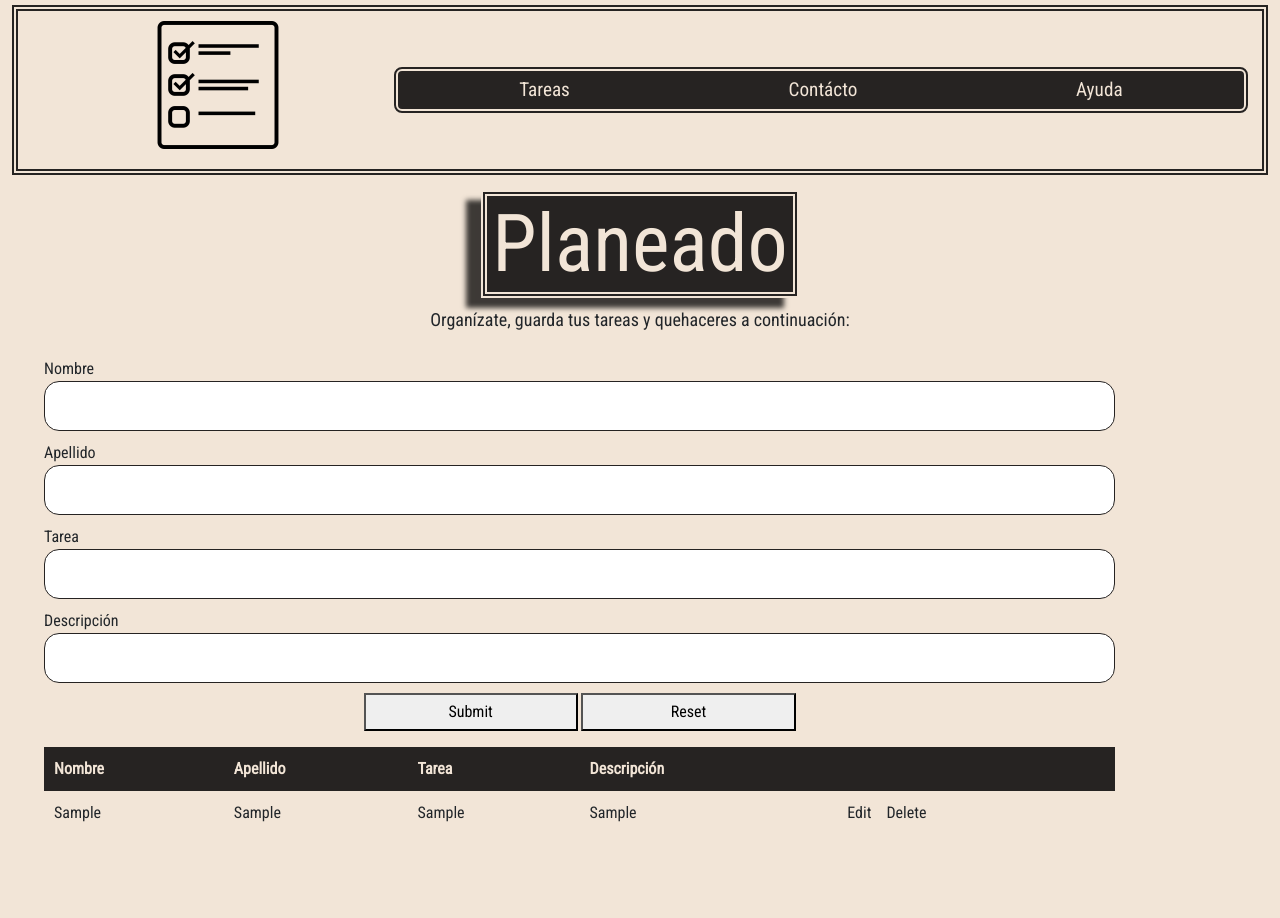
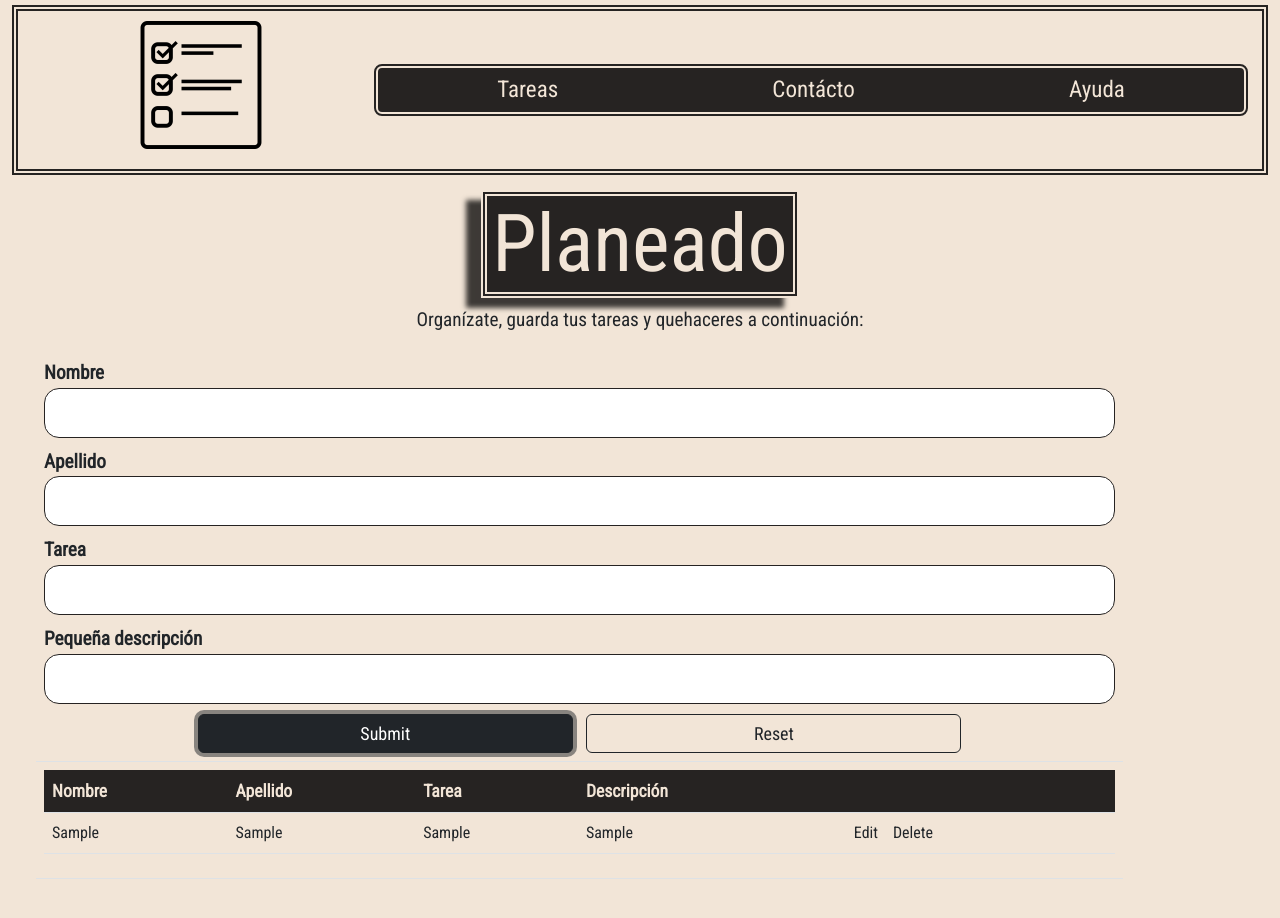
Before and after one commit to Franco-Odone/proyecto2M1BUDD, a plain HTML site: page index.html in a window 1280 px wide. Both pictures are taken after typing "Sample", "Sample", "Sample", "Sample" into the empty fields and a click on the button "Submit". Drawn offline with nearby package versions, Linux system fonts and the light colour scheme.

Commit message:
Octavo commit avances javascript-4/css

```diff
--- a/index.html
+++ b/index.html
@@ -52,25 +52,25 @@
                                     <input type="text" name="tarea" id="tarea" required>
                                 </div>
                                 <div>
-                                    <label for="descripcion">Descripción</label>
+                                    <label for="descripcion">Pequeña descripción</label>
                                     <input type="text" name="descripcion" id="descripcion" required>
                                 </div>
                                 <div class="button">
-                                    <button type="submit">Submit</button>
-                                    <button type="reset">Reset</button>
+                                    <button type="submit" class="btn btn-outline-dark">Submit</button>
+                                    <button type="reset" class="btn btn-outline-dark">Reset</button>
                                 </div>
                             </form>
                         </td>
                     </tr>
                     <tr>
                         <td>
-                            <table class="mainTable" id="listaTareas">
+                            <table class="table mainTable" id="listaTareas">
                                 <thead>
                                     <th>Nombre</th>
                                     <th>Apellido</th>
                                     <th>Tarea</th>
                                     <th>Descripción</th>
-                                    <!-- La celda de abajo es para posteriormente añadir los botones de eleminar y editar -->
+                                    <!-- La celda de abajo es para posteriormente añadir los botones de eliminar y editar. -->
                                     <th></th>
                                 </thead>
                                 <tbody id="tbody">
@@ -81,7 +81,13 @@
                     </tr>
                 </table>
             </div>
+        </div>
     </main>
+    <footer>
+        <div>
+
+        </div>
+    </footer>
     <script src="https://cdn.jsdelivr.net/npm/bootstrap@5.2.0/dist/js/bootstrap.bundle.min.js"
         integrity="sha384-A3rJD856KowSb7dwlZdYEkO39Gagi7vIsF0jrRAoQmDKKtQBHUuLZ9AsSv4jD4Xa"
         crossorigin="anonymous"></script>
--- a/script/script.js
+++ b/script/script.js
@@ -1,100 +1,76 @@
+// Variables fuera de funciones
 
+let selectedRow = null;
+let tareas = [];
 
-// EventListeners
-
-// document.querySelector('form').addEventListener('submit', onSubmitForm);
-
-document.querySelector('form').addEventListener('submit', (e) => {
-
-    e.preventDefault();
-    onSubmitForm();
-    document.querySelector('form').reset();
-    // se vuelve a definir la variable que selecciona la fila deseada como null para que se pueda volver a usar
-    selectedRow = null;
-});
-
-// Variables globales
-
-var selectedRow = null;
-var formData;
-var tareas = [];
-
-// Para 'evitar' que se eliminen los datos de la tabla de datos al hacer refresh
-
+// Para 'evitar' que se eliminen los datos de la tabla de datos al hacer refresh.
 updateAfterPageRefresh();
 
 // Funciones
 
 function onSubmitForm() {
 
-    formData = readForm();
-    if (selectedRow == null) {
+    let data = readForm();
+    if (selectedRow === null) {
 
-        insertNewRecord(formData);
+        insertNewRecord(data);
     } else {
 
-        updateRecord(formData);
+        updateRecord(data);
     };
 };
 
 function readForm() {
-    // Se construye el objeto
-    formData = {};
+    // Se construye el objeto.
+    const formData = {};
+
     formData['nombre'] = document.getElementById('nombre').value;
     formData['apellido'] = document.getElementById('apellido').value;
     formData['tarea'] = document.getElementById('tarea').value;
     formData['descripcion'] = document.getElementById('descripcion').value;
 
     return formData;
-
 };
 
-function insertNewRecord(formData) {
+function insertNewRecord(data) {
+    // table va a ser igual a la etiqueta tbody
+    let table = document.getElementById('listaTareas').getElementsByTagName('tbody')[0];
+    let newRow = table.insertRow();
 
-    var table = document.getElementById('listaTareas').getElementsByTagName('tbody')[0];
-    var newRow = table.insertRow();
+    newRow.insertCell(0).innerHTML = data.nombre;
+    newRow.insertCell(1).innerHTML = data.apellido;
+    newRow.insertCell(2).innerHTML = data.tarea;
+    newRow.insertCell(3).innerHTML = data.descripcion;
 
-    cell1 = newRow.insertCell(0);
-    cell1.innerHTML = formData.nombre;
-    cell2 = newRow.insertCell(1);
-    cell2.innerHTML = formData.apellido;
-    cell3 = newRow.insertCell(2);
-    cell3.innerHTML = formData.tarea;
-    cell4 = newRow.insertCell(3);
-    cell4.innerHTML = formData.descripcion;
+    // Se insertan los elementos que van a ser los botones de Edit y Delete, con sus respectivos eventos.
+    newRow.insertCell(4).innerHTML = `<a onClick=editForm(this)>Edit</a><a onClick=deleteRecord(this)>Delete</a>`;
 
-    // Se insertan los elementos que van a ser los botones de Edit y Delete, con sus respectivos eventos
+    // Para agregar los datos de los inputs (data) al array tareas.
+    tareas.push(data)
 
-    cell5 = newRow.insertCell(4);
-    cell5.innerHTML = `<a onClick=editForm(this)>Edit</a><a onClick=deleteRecord(this)>Delete</a>`;
-
-    // para agregar los datos de los inputs (formData) al array tareas
-    tareas.push(formData)
-    // se vuelve el array un string para que se guarde asi en el localStorage
+    // Se vuelve el array un string para que se guarde asi en el localStorage.
     localStorage.setItem('dataTareas', JSON.stringify(tareas));
 };
 
 function deleteRecord(a) {
 
-    // son dos parentElement porque con el primero se obtiene el padre de <a></a> que es un <td></td>, y con el otro el padre de este que es el tr que necesito
+    // Son dos parentElement porque con el primero se obtiene el padre de <a></a> que es un <td></td>, y con el otro el padre de este que es el tr que necesito.
     let row = a.parentElement.parentElement;
 
-    let x = confirm('Confirme si desea eliminar este elemento');
+    let x = confirm('Confirme si desea eliminar esta tarea');
 
-    if (x == true) {
+    if (x === true) {
 
-        // rowIndex entrega el indice del tr que se quiere eliminar
-        tareas.splice(row.rowIndex - 1, 1);
-        // console.log(row.rowIndex);
+        // rowIndex entrega el indice del tr que se quiere eliminar.
+        tareas.splice((row.rowIndex - 1), 1);
+
         localStorage.setItem('dataTareas', JSON.stringify(tareas));
         document.getElementById('listaTareas').deleteRow(row.rowIndex);
-        // console.log(row);
     };
 };
 
 function editForm(a) {
 
-    // son dos parentElement porque con el primero se obtiene el padre de <a></a> que es un <td></td>, y con el otro el padre de este que es el tr que necesito
     selectedRow = a.parentElement.parentElement;
 
     document.getElementById('nombre').value = selectedRow.cells[0].innerHTML;
@@ -103,26 +79,26 @@ function editForm(a) {
     document.getElementById('descripcion').value = selectedRow.cells[3].innerHTML;
 }
 
-function updateRecord(formData) {
+function updateRecord(data) {
 
-    selectedRow.cells[0].innerHTML = formData.nombre;
-    selectedRow.cells[1].innerHTML = formData.apellido;
-    selectedRow.cells[2].innerHTML = formData.tarea;
-    selectedRow.cells[3].innerHTML = formData.descripcion;
+    selectedRow.cells[0].innerHTML = data.nombre;
+    selectedRow.cells[1].innerHTML = data.apellido;
+    selectedRow.cells[2].innerHTML = data.tarea;
+    selectedRow.cells[3].innerHTML = data.descripcion;
 
-    tareas.splice(selectedRow.rowIndex -1, 1, {nombre: formData.nombre, apellido: formData.apellido, tarea: formData.tarea, descripcion: formData.descripcion});
+    tareas.splice((selectedRow.rowIndex - 1), 1, {nombre: data.nombre, apellido: data.apellido, tarea: data.tarea, descripcion: data.descripcion });
     localStorage.setItem('dataTareas', JSON.stringify(tareas));
 }
 
 function updateAfterPageRefresh() {
 
-    if (localStorage.getItem('dataTareas') == null) {
+    if (localStorage.getItem('dataTareas') === null) {
 
-        console.log('No hay nada en el local storage');
+        void(0);
     } else {
+        // Al obtener de vuelta el value del key, se parsea para que deje de ser un string y vuelva a ser un array.
+        tareas = JSON.parse(localStorage.getItem('dataTareas'));
 
-         // al obtener de vuelta el value del key, se parsea para que deje de ser un string y vuelva a ser un array
-        tareas = JSON.parse(localStorage.getItem('dataTareas'));
         for (let index = 0; index < tareas.length; index++) {
 
             let n = tareas[index].nombre;
@@ -142,3 +118,15 @@ function updateAfterPageRefresh() {
         };
     };
 }
+
+// EventListeners
+
+document.querySelector('form').addEventListener('submit', (e) => {
+
+    e.preventDefault();
+    onSubmitForm();
+    document.querySelector('form').reset();
+
+    // Se vuelve a definir la variable que selecciona la fila deseada como null para que se pueda volver a usar.
+    selectedRow = null;
+});
--- a/style/style.css
+++ b/style/style.css
@@ -48,6 +48,7 @@ header {
 .header__div>nav>a {
     color: #f2e5d7;
     font-weight: 400;
+    font-size: larger;
     text-decoration: none;
 }
 
@@ -103,8 +104,6 @@ header {
 main {
     margin: 15px 0;
     min-width: fit-content;
-    display: flex;
-    flex-direction: column;
     height: 100vh;
 }
 
@@ -114,6 +113,8 @@ main {
     padding: 0;
     box-sizing: border-box;
     display: grid;
+    justify-items: center;
+    align-items: center;
     grid-template-areas:
         "a a a a"
         "b b b b ";
@@ -137,7 +138,7 @@ main {
 
 .crud>.titulo>p {
     text-align: center;
-    font-size: large;
+    font-size: larger;
 }
 
 /* Formulario CRUD */
@@ -148,55 +149,55 @@ main {
 
 .crud>.crudForm>table {
     width: 90%;
-    /* border-spacing: 20px; */
 }
 
-.mainTable {
-    width: 100%;
-    border-collapse: collapse;
+.crud>.crudForm>table form label {
+    font-size: larger;
+    font-weight: 600;
 }
 
-form textarea {
-    resize: none;
-}
-
-td,
-th {
-
-    border: none;
-    padding: 10px;
-    /* border: 6px double #262322; */
-}
-
-td tr:nth-child(even),
-table.mainTable thead>tr {
-    background-color: #262322;
-    color: #f2e5d7;
-}
-
-input[type=text],
-input[type=number] {
+.crud>.crudForm>table form input {
 
     width: 100%;
-    padding: 12px 10px;
+    padding: 12px 0;
     margin-bottom: 10px;
     box-sizing: border-box;
     border: 1px solid #262322;
     border-radius: 15px;
 }
 
-button[type=submit], button[type=reset] {
-    width: 20%;
-    padding: 5px 15px;
-    box-sizing: border-box;
-
-}
-
-.button {
+.crud>.crudForm>table form .button {
     text-align: center;
 }
 
-a {
+.crud>.crudForm>table form .button button[type=submit],
+button[type=reset] {
+    width: 35%;
+    padding: 5px 15px;
+    margin: 0 5px;
+    text-align: center;
+    font-size: large;
+}
+
+.crud>.crudForm>table .mainTable {
+    width: 100%;
+}
+
+.crud>.crudForm>table .mainTable thead tr {
+    background-color: #262322;
+    color: #f2e5d7;
+}
+
+.crud>.crudForm>table .mainTable thead tr th {
+    font-size: 1.1rem;
+}
+
+.crud>.crudForm>table .mainTable tbody>tr:nth-child(even) {
+    background-color: #262322;
+    color: #f2e5d7;
+}
+
+.crud>.crudForm>table .mainTable tbody>tr a {
     margin-left: 15px;
     cursor: pointer;
 }
```
Lines whose indentation alone changed are shown as unchanged.
